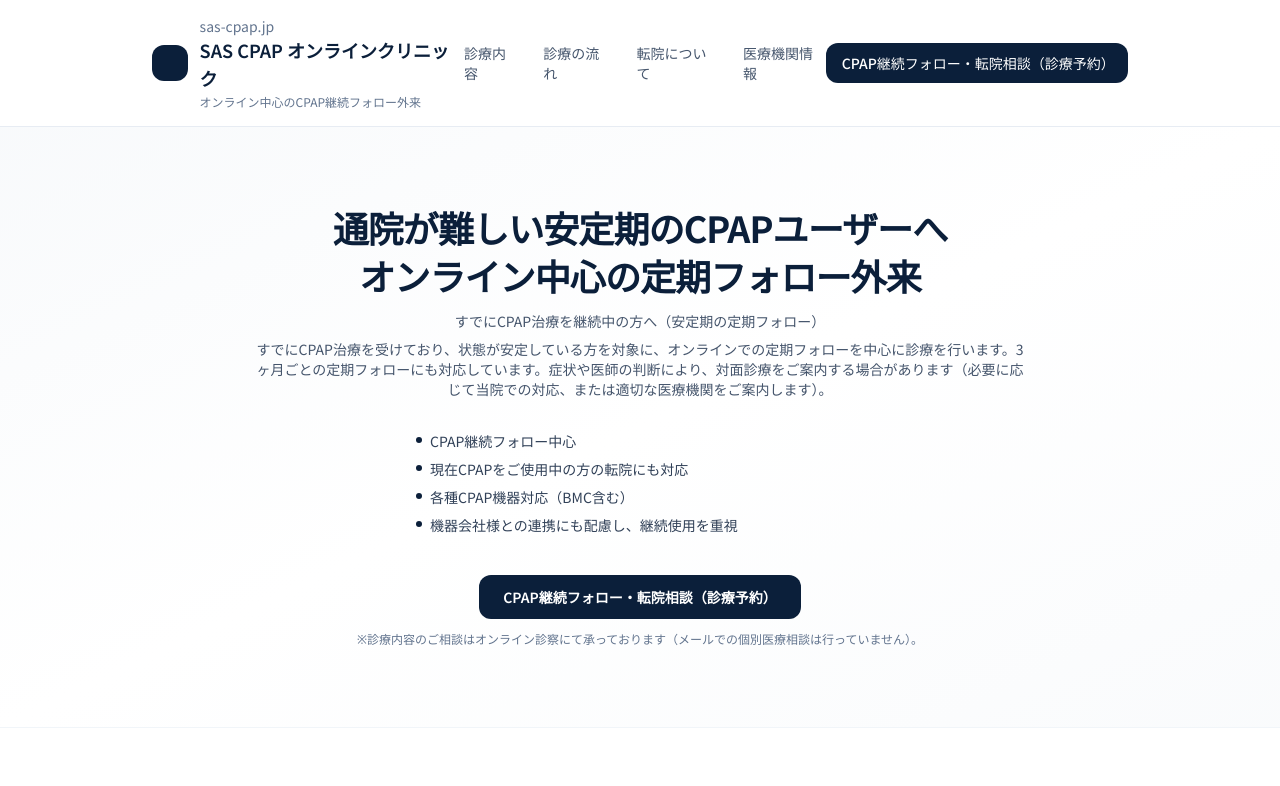
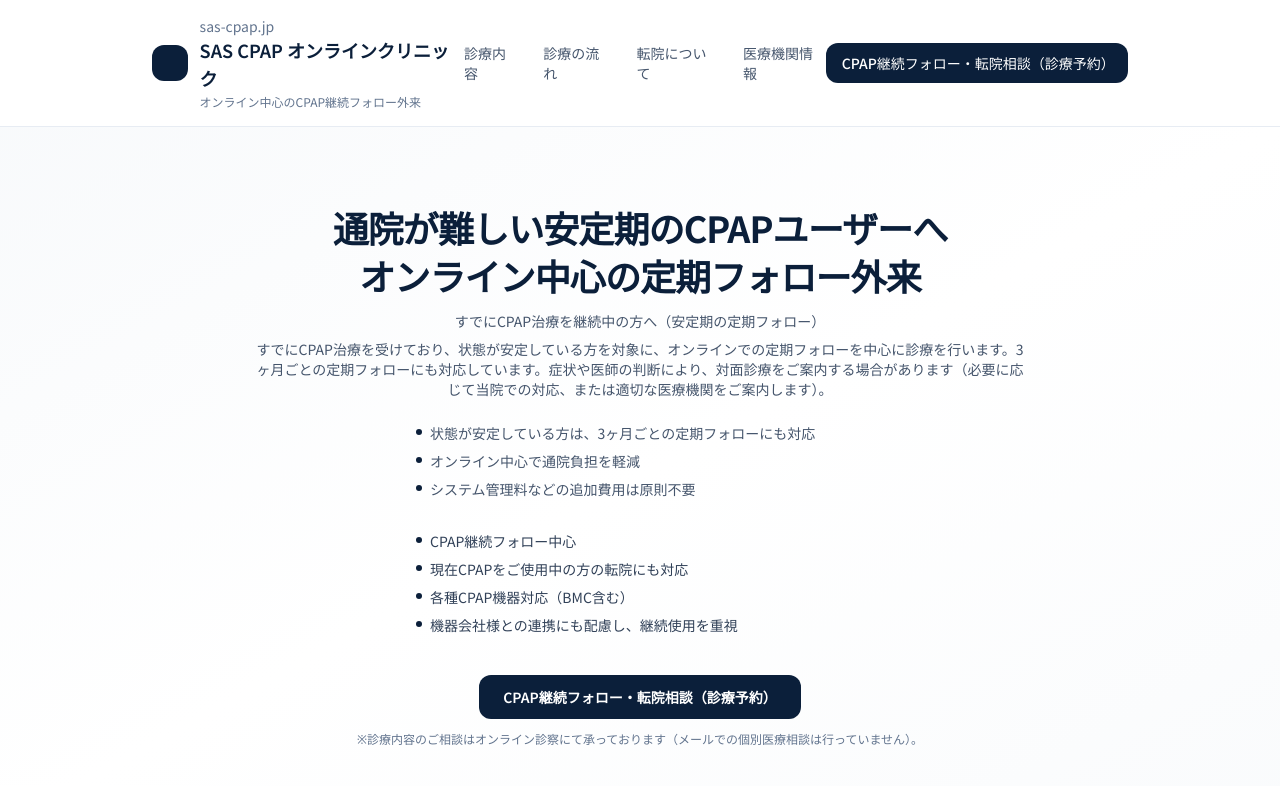
Before and after one commit to mandahan2002/sas-clinic-site, a Next.js app: page / in a window 1280 px wide. Shown: the top 786 px of the page. Built offline with nearby package versions, Linux system fonts and the light colour scheme.

Commit message:
Add additional service details to Home page for SAS CPAP online clinic, highlighting benefits for stable users, including regular follow-ups, online consultations, and absence of extra fees.

```diff
--- a/app/page.tsx
+++ b/app/page.tsx
@@ -56,6 +56,21 @@ export default function Home() {
             <p className="mt-2 text-sm text-slate-600">
               すでにCPAP治療を受けており、状態が安定している方を対象に、オンラインでの定期フォローを中心に診療を行います。3ヶ月ごとの定期フォローにも対応しています。症状や医師の判断により、対面診療をご案内する場合があります（必要に応じて当院での対応、または適切な医療機関をご案内します）。
             </p>
+
+            <ul className="mt-6 space-y-2 text-sm text-slate-600 text-left max-w-md mx-auto">
+              <li className="flex gap-2">
+                <span className="mt-1.5 inline-block h-1.5 w-1.5 shrink-0 rounded-full bg-[#0B1F3A]" />
+                状態が安定している方は、3ヶ月ごとの定期フォローにも対応
+              </li>
+              <li className="flex gap-2">
+                <span className="mt-1.5 inline-block h-1.5 w-1.5 shrink-0 rounded-full bg-[#0B1F3A]" />
+                オンライン中心で通院負担を軽減
+              </li>
+              <li className="flex gap-2">
+                <span className="mt-1.5 inline-block h-1.5 w-1.5 shrink-0 rounded-full bg-[#0B1F3A]" />
+                システム管理料などの追加費用は原則不要
+              </li>
+            </ul>
 
             <ul className="mt-8 space-y-2 text-sm text-slate-700 text-left max-w-md mx-auto">
               <li className="flex gap-2">
```
